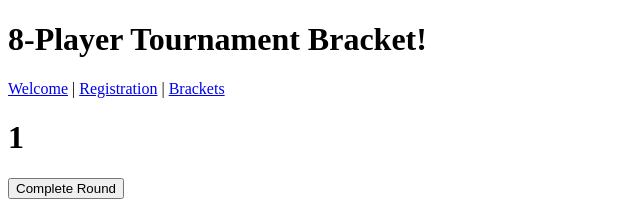
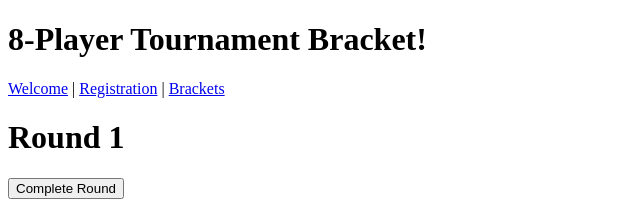
Before and after one commit to dauntlyss/TournamentApp, an Angular app: page /brackets in a window 1280 px wide. Shown: the top 209 px of the page, without its empty margins (0-640 px from the left). Built offline with nearby package versions, Linux system fonts and the light colour scheme.

Commit message:
Added the word Round to round page

```diff
--- a/src/app/tournament/brackets/brackets.component.html
+++ b/src/app/tournament/brackets/brackets.component.html
@@ -1,5 +1,5 @@
 <div *ngIf="round">
-	<h1>{{ round }}</h1>
+	<h1>Round {{ round }}</h1>
 </div>
 
 <div *ngIf="!message">
```
